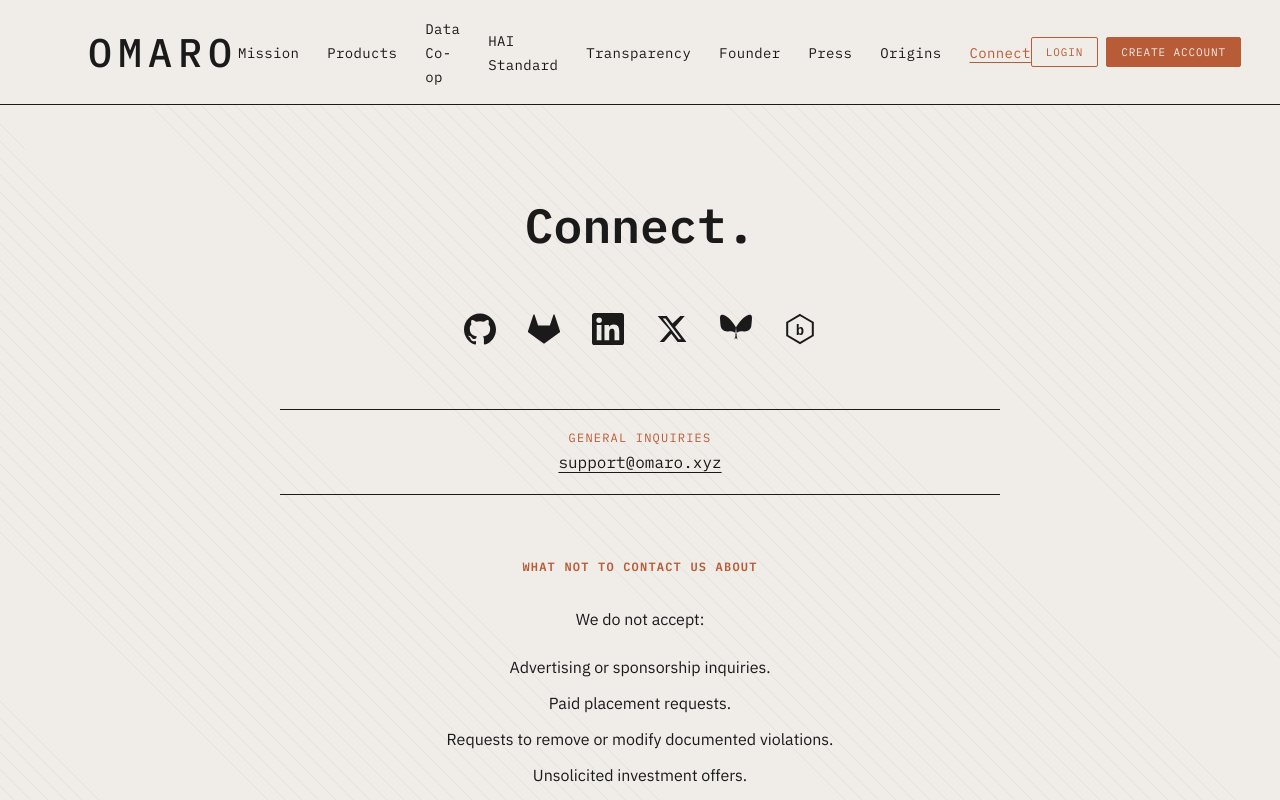
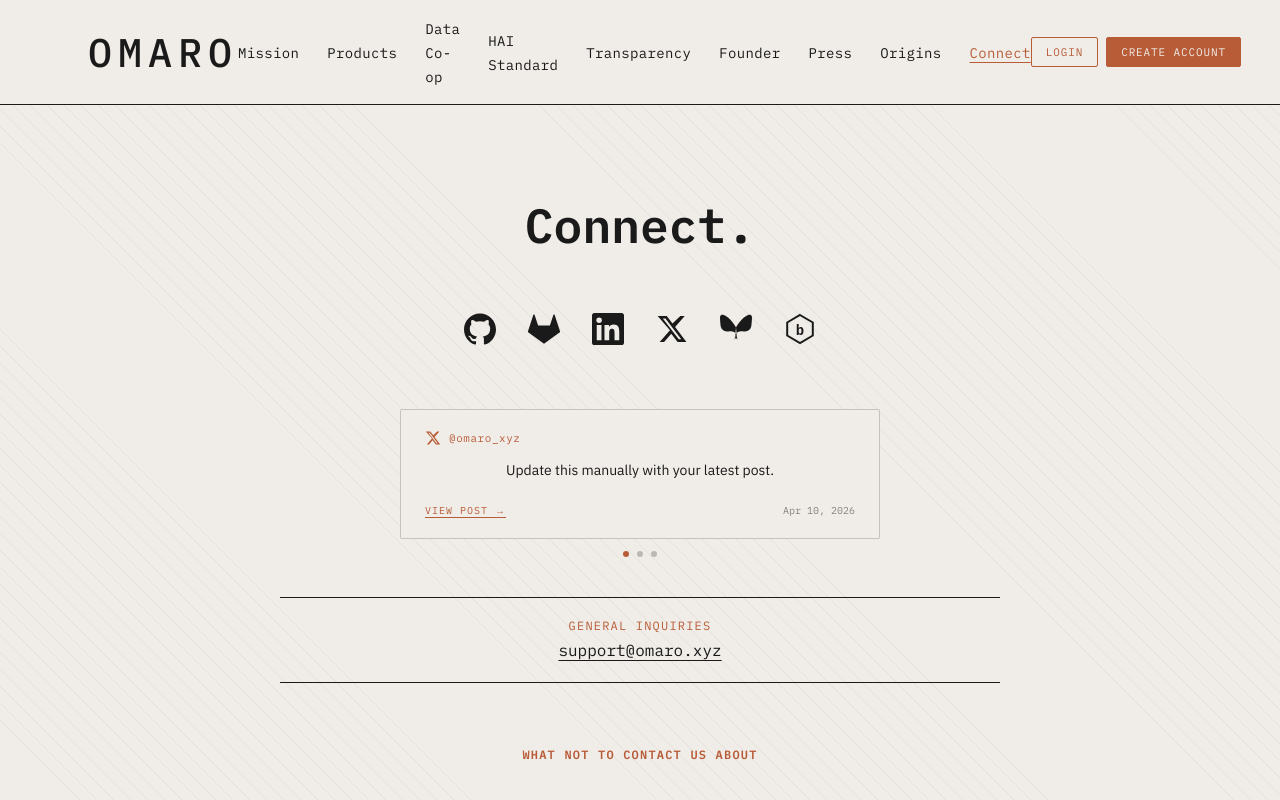
Before and after one commit to OMARO000/OMARO-PBC, a Next.js app: page /connect in a window 1280 px wide. Shown: the top 800 px of the page. Built offline with nearby package versions, Linux system fonts and the light colour scheme.

Commit message:
feat: social widget — manual rotating feed, X/LinkedIn/Bluesky, connect page

```diff
--- a/app/connect/page.tsx
+++ b/app/connect/page.tsx
@@ -1,5 +1,6 @@
 import type { Metadata } from "next";
 import ConnectClient from "@/components/ConnectClient";
+import SocialFeed from "@/components/SocialFeed";
 
 export const metadata: Metadata = {
   title: "Connect",
@@ -54,6 +55,9 @@ export default function ConnectPage() {
       {/* Social icons — client component for hover handlers */}
       <ConnectClient />
 
+      {/* Social feed widget */}
+      <SocialFeed />
+
       {/* Divider */}
       <div style={{ borderTop: "1px solid #1A1A1A" }} />
 
--- /dev/null
+++ b/components/SocialFeed.tsx
@@ -0,0 +1,139 @@
+"use client";
+
+import { useState, useEffect } from "react";
+import { socialPosts } from "@/lib/socialPosts";
+
+const MONO = "var(--font-ibm-plex-mono)";
+const SANS = "var(--font-ibm-plex-sans)";
+const TERRA = "#B85C38";
+const DARK = "#1A1A1A";
+const BG = "#F0EDE8";
+
+const PLATFORM_ICONS: Record<string, React.ReactNode> = {
+  x: (
+    <svg width="16" height="16" viewBox="0 0 24 24" fill="currentColor">
+      <path d="M18.244 2.25h3.308l-7.227 8.26 8.502 11.24H16.17l-4.714-6.231-5.401 6.231H2.746l7.73-8.835L1.254 2.25H8.08l4.253 5.622 5.911-5.622zm-1.161 17.52h1.833L7.084 4.126H5.117z" />
+    </svg>
+  ),
+  linkedin: (
+    <svg width="16" height="16" viewBox="0 0 24 24" fill="currentColor">
+      <path d="M20.447 20.452h-3.554v-5.569c0-1.328-.027-3.037-1.852-3.037-1.853 0-2.136 1.445-2.136 2.939v5.667H9.351V9h3.414v1.561h.046c.477-.9 1.637-1.85 3.37-1.85 3.601 0 4.267 2.37 4.267 5.455v6.286zM5.337 7.433a2.062 2.062 0 01-2.063-2.065 2.064 2.064 0 112.063 2.065zm1.782 13.019H3.555V9h3.564v11.452zM22.225 0H1.771C.792 0 0 .774 0 1.729v20.542C0 23.227.792 24 1.771 24h20.451C23.2 24 24 23.227 24 22.271V1.729C24 .774 23.2 0 22.222 0h.003z" />
+    </svg>
+  ),
+  bluesky: (
+    <svg width="16" height="16" viewBox="0 0 24 24" fill="currentColor">
+      <path d="M12 10.8c-1.087-2.114-4.046-6.053-6.798-7.995C2.566.944 1.561 1.266.902 1.565.139 1.908 0 3.08 0 3.768c0 .69.378 5.65.624 6.479.815 2.958 3.816 3.844 6.914 3.503 3.732-.413 6.462 2.709 3.462 6.25z M12 10.8c1.087-2.114 4.046-6.053 6.798-7.995 2.636-1.861 3.641-1.539 4.3-1.24.763.343.902 1.515.902 2.203 0 .69-.378 5.65-.624 6.479-.815 2.958-3.816 3.844-6.914 3.503-3.732-.413-6.462 2.709-3.462 6.25z" />
+    </svg>
+  ),
+};
+
+export default function SocialFeed() {
+  const [active, setActive] = useState(0);
+  const [visible, setVisible] = useState(true);
+
+  useEffect(() => {
+    const interval = setInterval(() => {
+      setVisible(false);
+      setTimeout(() => {
+        setActive((prev) => (prev + 1) % socialPosts.length);
+        setVisible(true);
+      }, 300);
+    }, 6000);
+    return () => clearInterval(interval);
+  }, []);
+
+  function goTo(idx: number) {
+    if (idx === active) return;
+    setVisible(false);
+    setTimeout(() => {
+      setActive(idx);
+      setVisible(true);
+    }, 200);
+  }
+
+  const post = socialPosts[active];
+
+  return (
+    <div style={{ maxWidth: "480px", margin: "0 auto 40px" }}>
+      {/* Card */}
+      <div
+        style={{
+          border: `1px solid rgba(26,26,26,0.2)`,
+          borderRadius: "2px",
+          background: BG,
+          padding: "20px 24px",
+          opacity: visible ? 1 : 0,
+          transition: "opacity 0.3s ease",
+          minHeight: "130px",
+          display: "flex",
+          flexDirection: "column",
+          justifyContent: "space-between",
+        }}
+      >
+        {/* Top: icon + handle */}
+        <div style={{ display: "flex", alignItems: "center", gap: "8px", marginBottom: "12px" }}>
+          <span style={{ color: TERRA }}>{PLATFORM_ICONS[post.platform]}</span>
+          <span style={{ fontFamily: MONO, fontSize: "11px", color: TERRA, letterSpacing: "0.05em" }}>
+            {post.handle}
+          </span>
+        </div>
+
+        {/* Content */}
+        <p style={{ fontFamily: SANS, fontSize: "14px", color: DARK, lineHeight: 1.6, flexGrow: 1 }}>
+          {post.content}
+        </p>
+
+        {/* Bottom: view post + date */}
+        <div
+          style={{
+            display: "flex",
+            justifyContent: "space-between",
+            alignItems: "center",
+            marginTop: "16px",
+          }}
+        >
+          <a
+            href={post.url}
+            target="_blank"
+            rel="noopener noreferrer"
+            style={{
+              fontFamily: MONO,
+              fontSize: "10px",
+              letterSpacing: "0.1em",
+              textTransform: "uppercase",
+              color: TERRA,
+              textDecoration: "underline",
+              textUnderlineOffset: "3px",
+            }}
+          >
+            View Post &rarr;
+          </a>
+          <span style={{ fontFamily: MONO, fontSize: "10px", color: DARK, opacity: 0.5 }}>
+            {post.date}
+          </span>
+        </div>
+      </div>
+
+      {/* Dot indicators */}
+      <div style={{ display: "flex", justifyContent: "center", gap: "8px", marginTop: "12px" }}>
+        {socialPosts.map((_, i) => (
+          <button
+            key={i}
+            onClick={() => goTo(i)}
+            aria-label={`Go to post ${i + 1}`}
+            style={{
+              width: "6px",
+              height: "6px",
+              borderRadius: "50%",
+              border: "none",
+              background: i === active ? TERRA : `rgba(26,26,26,0.25)`,
+              cursor: "pointer",
+              padding: 0,
+              transition: "background 0.2s",
+            }}
+          />
+        ))}
+      </div>
+    </div>
+  );
+}
--- /dev/null
+++ b/lib/socialPosts.ts
@@ -0,0 +1,23 @@
+export const socialPosts = [
+  {
+    platform: "x",
+    handle: "@omaro_xyz",
+    content: "Update this manually with your latest post.",
+    date: "Apr 10, 2026",
+    url: "https://x.com/omaro_xyz",
+  },
+  {
+    platform: "linkedin",
+    handle: "OMARO",
+    content: "Update this manually with your latest post.",
+    date: "Apr 10, 2026",
+    url: "https://linkedin.com/company/omaro",
+  },
+  {
+    platform: "bluesky",
+    handle: "@omaro.xyz",
+    content: "Update this manually with your latest post.",
+    date: "Apr 10, 2026",
+    url: "https://bsky.app/profile/omaro.xyz",
+  },
+];
```
